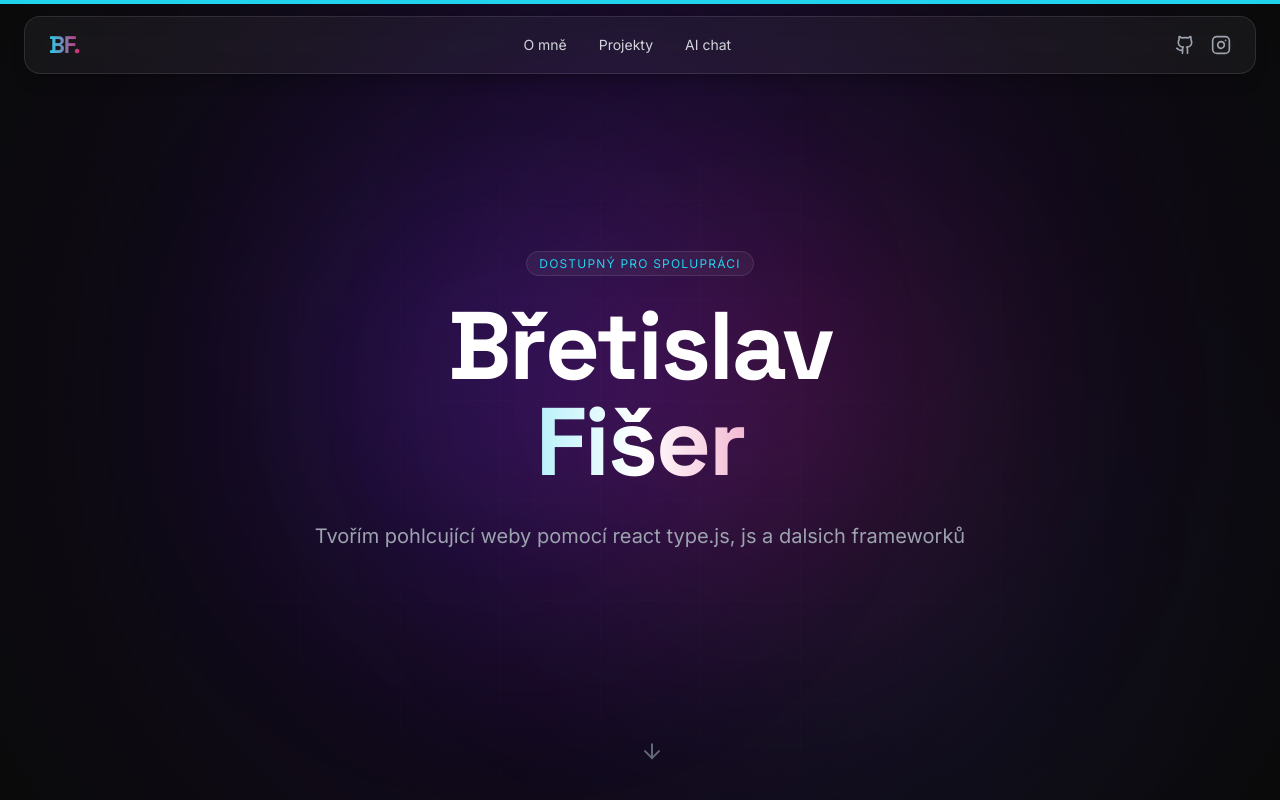
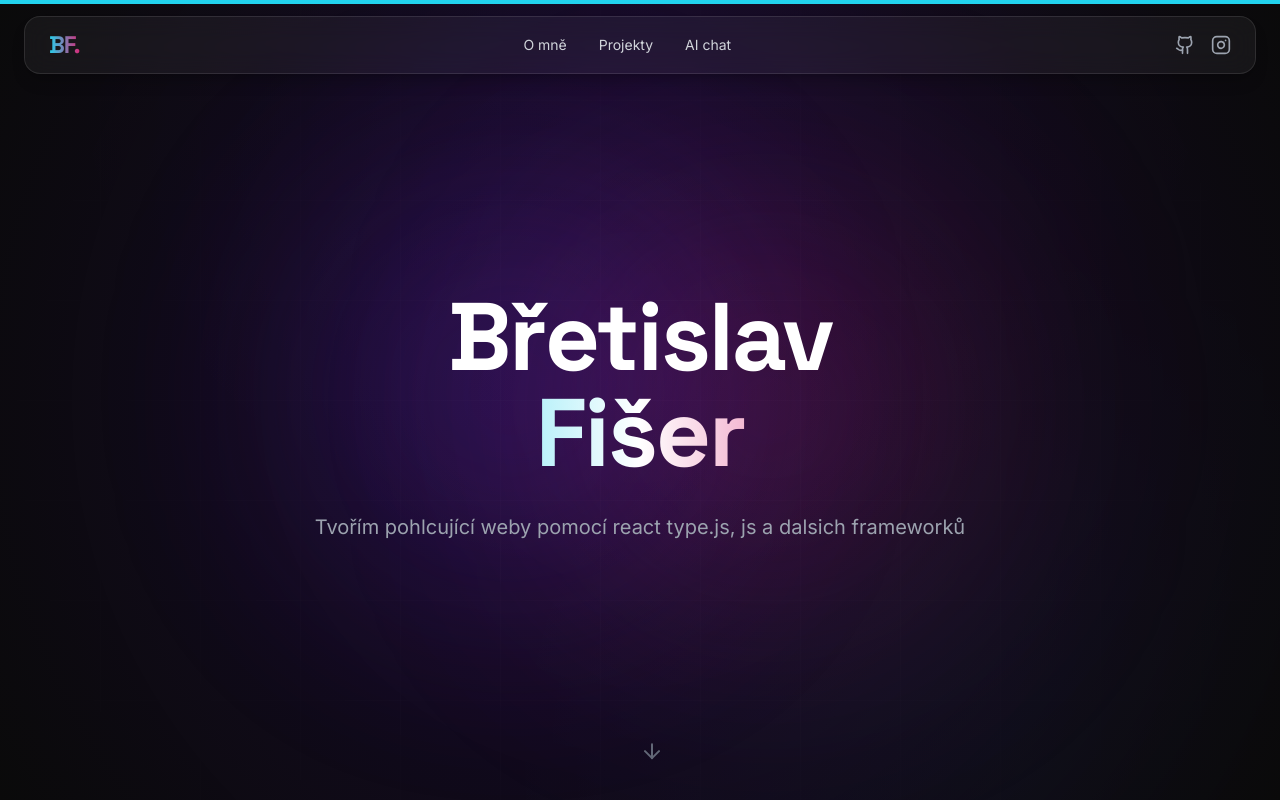
Before and after one commit to FiserBre/fiserbretislav, a React (Vite) app: page / in a window 1280 px wide. Shown: the top 800 px of the page. Built offline with nearby package versions, Linux system fonts and the light colour scheme.

Commit message:
Update Hero.tsx
-dostupny pro spolupráci

```diff
--- a/components/Hero.tsx
+++ b/components/Hero.tsx
@@ -39,9 +39,6 @@ const Hero: React.FC = () => {
           transition={{ delay: 0.8, duration: 0.8, ease: "easeOut" }}
           className="mb-6 inline-block"
         >
-          <span className="px-3 py-1 rounded-full border border-white/10 bg-white/5 text-xs tracking-widest uppercase text-accent">
-            Dostupný pro spolupráci
-          </span>
         </motion.div>
 
         <h1 className="text-5xl md:text-8xl font-display font-bold leading-tight mb-6 tracking-tight overflow-hidden pb-2">
```
